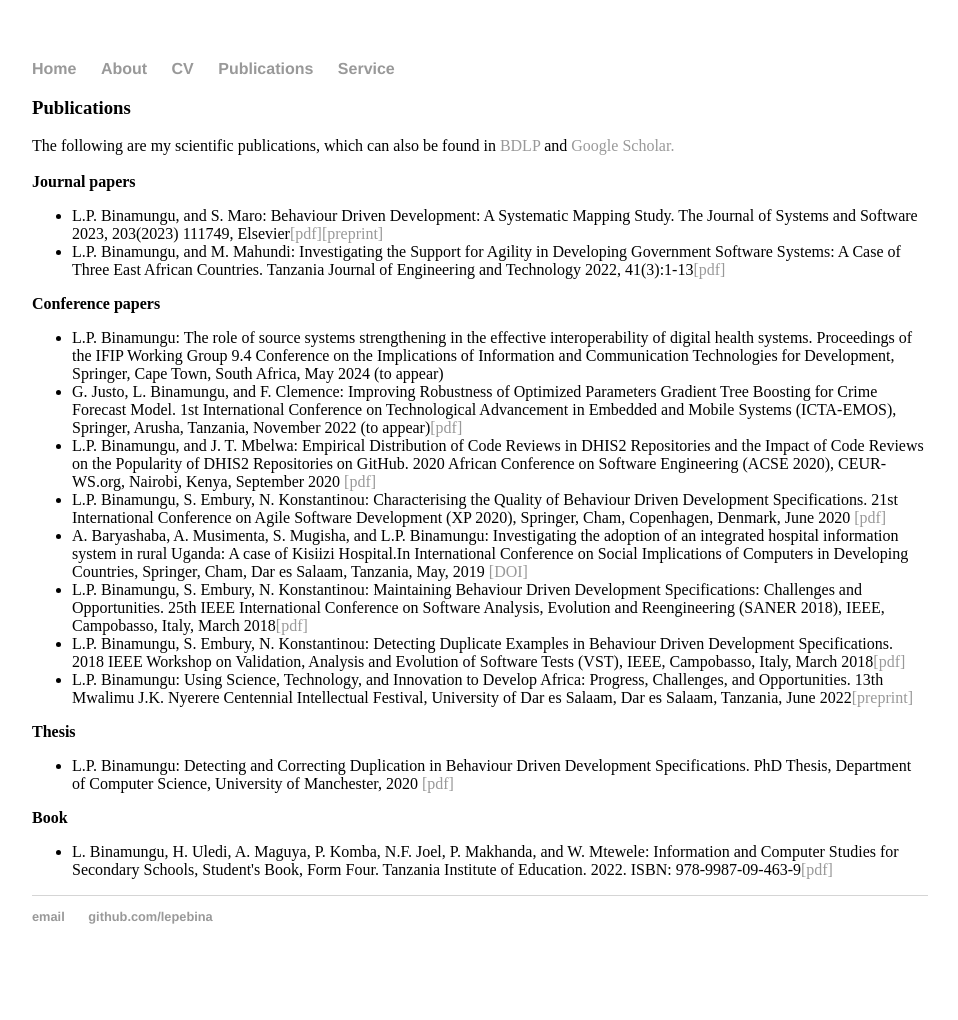
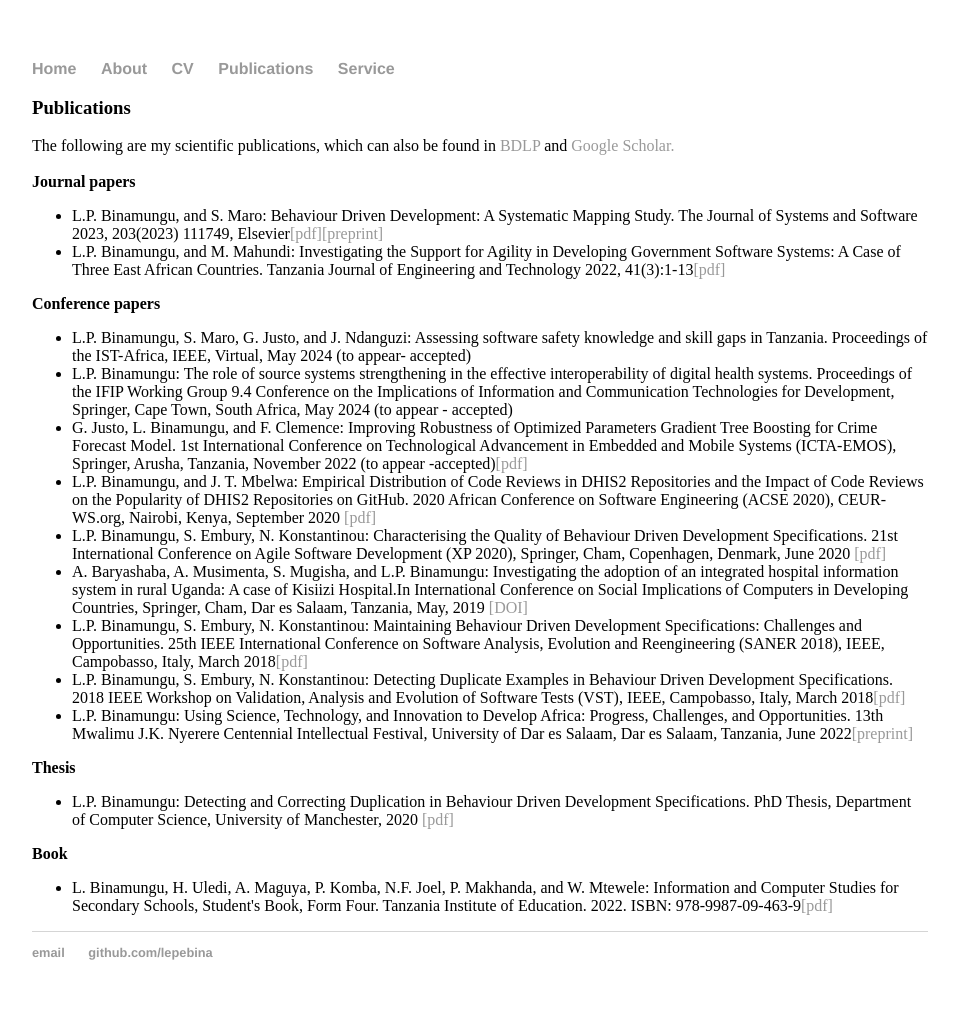
Before and after one commit to lepebina/lepebina.github.io, a Jekyll site: the page built from publications.html, in a window 1280 px wide. Shown: the whole page, without its empty margins (160-1118 px from the left). Built offline with Jekyll 4.4.1, drawn with Linux system fonts in a browser that asks for light colours; before the commit the page ends 984 px from its top, so only the background shows below that.

Commit message:
Update publications.html

```diff
--- a/publications.html
+++ b/publications.html
@@ -13,8 +13,9 @@ title: Leonard Peter Binamungu
 
 	<b>Conference papers</b>
 	<ul>
-	    <li>L.P. Binamungu: The role of source systems strengthening in the effective interoperability of digital health systems. Proceedings of the IFIP Working Group 9.4 Conference on the Implications of Information and Communication Technologies for Development, Springer, Cape Town, South Africa, May 2024 (to appear)</li>
-	    <li>G. Justo, L. Binamungu, and F. Clemence: Improving Robustness of Optimized Parameters Gradient Tree Boosting for Crime Forecast Model. 1st International Conference on Technological Advancement in Embedded and Mobile Systems (ICTA-EMOS), Springer, Arusha, Tanzania, November 2022 (to appear)<a href="http://oops.uni-oldenburg.de/5511/1/20221117_book-of-abstracts_.pdf">[pdf]</a></li>
+	    <li>L.P. Binamungu, S. Maro, G. Justo, and J. Ndanguzi: Assessing software safety knowledge and skill gaps in Tanzania. Proceedings of the IST-Africa, IEEE, Virtual, May 2024 (to appear- accepted)</li>
+		<li>L.P. Binamungu: The role of source systems strengthening in the effective interoperability of digital health systems. Proceedings of the IFIP Working Group 9.4 Conference on the Implications of Information and Communication Technologies for Development, Springer, Cape Town, South Africa, May 2024 (to appear - accepted)</li>
+	    <li>G. Justo, L. Binamungu, and F. Clemence: Improving Robustness of Optimized Parameters Gradient Tree Boosting for Crime Forecast Model. 1st International Conference on Technological Advancement in Embedded and Mobile Systems (ICTA-EMOS), Springer, Arusha, Tanzania, November 2022 (to appear -accepted)<a href="http://oops.uni-oldenburg.de/5511/1/20221117_book-of-abstracts_.pdf">[pdf]</a></li>
 	    <li>L.P. Binamungu, and J. T. Mbelwa: Empirical Distribution of Code Reviews in DHIS2 Repositories and the Impact of Code Reviews on the Popularity of DHIS2 Repositories on GitHub. 2020 African Conference on Software Engineering (ACSE 2020), CEUR-WS.org, Nairobi, Kenya, September 2020 <a href="/dhis2-code-review.pdf">[pdf]</a></li>
 	    <li>L.P. Binamungu, S. Embury, N. Konstantinou: Characterising the Quality of Behaviour Driven Development Specifications. 21st International Conference on Agile Software Development (XP 2020), Springer, Cham, Copenhagen, Denmark, June 2020 <a href="https://link.springer.com/content/pdf/10.1007%2F978-3-030-49392-9_6.pdf">[pdf]</a></li>
 	    <li>A. Baryashaba, A. Musimenta, S. Mugisha, and L.P. Binamungu: Investigating the adoption of an integrated hospital information system in rural Uganda: A case of Kisiizi Hospital.In International Conference on Social Implications of Computers in Developing Countries, Springer, Cham, Dar es Salaam, Tanzania, May, 2019 <a href="https://link.springer.com/chapter/10.1007/978-3-030-19115-3_26">[DOI]</a></li>
```
